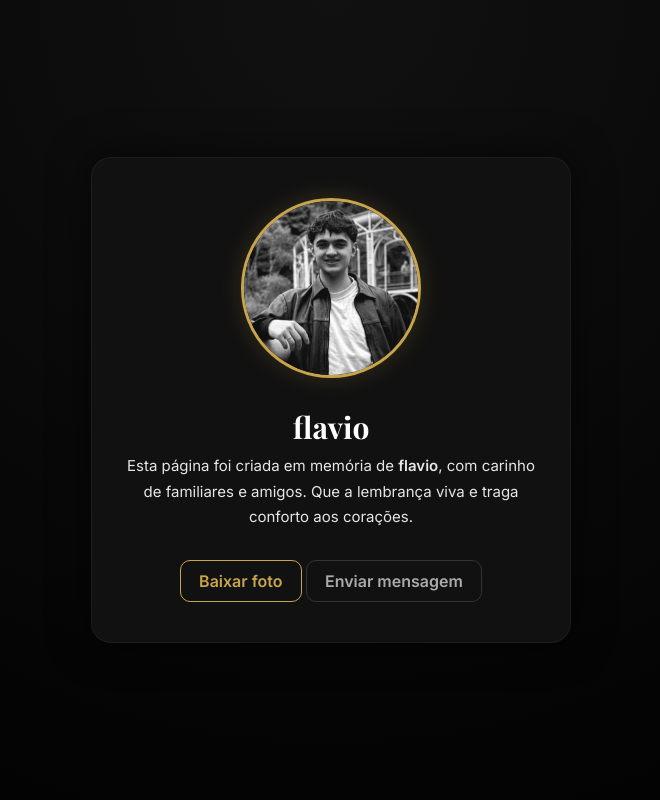
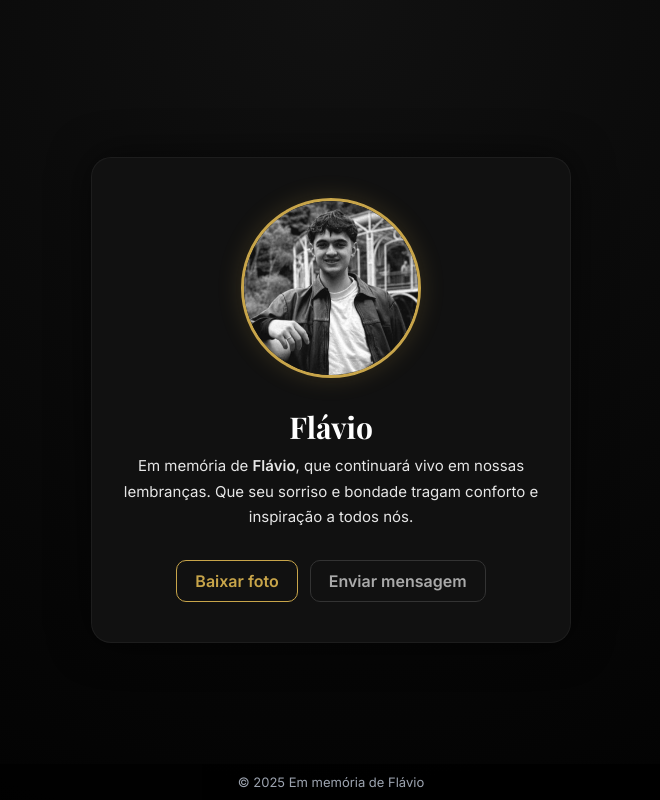
Before and after one commit to flaviohfp/em-memoria-de-flavio, a plain HTML site: page index.html in a window 1280 px wide. Shown: the whole page, without its empty margins (309-969 px from the left). Drawn offline with nearby package versions, Linux system fonts and the light colour scheme.

Commit message:
#1 atualização

```diff
--- a/index.html
+++ b/index.html
@@ -1,36 +1,50 @@
-<!doctype html>
+<!DOCTYPE html>
 <html lang="pt-BR">
   <head>
     <meta charset="utf-8" />
     <meta name="viewport" content="width=device-width,initial-scale=1" />
-  <title>Em memória de flavio</title>
+    <title>Em memória de Flávio</title>
 
-  <link rel="preconnect" href="https://fonts.googleapis.com">
-  <link rel="preconnect" href="https://fonts.gstatic.com" crossorigin>
-  <link href="https://fonts.googleapis.com/css2?family=Playfair+Display:wght@400;700&family=Inter:wght@300;400;600&display=swap" rel="stylesheet">
-  <link rel="stylesheet" href="style.css">
+    <link rel="preconnect" href="https://fonts.googleapis.com" />
+    <link rel="preconnect" href="https://fonts.gstatic.com" crossorigin />
+    <link
+      href="https://fonts.googleapis.com/css2?family=Playfair+Display:wght@400;700&family=Inter:wght@300;400;600&display=swap"
+      rel="stylesheet"
+    />
+    <link rel="stylesheet" href="js.js">
+    <link rel="stylesheet" href="style.css" />
   </head>
   <body>
-  <main class="container" role="main">
+    <main class="memorial" role="main">
       <section class="card" aria-labelledby="page-title">
-      <img src="foto.png" alt="Foto de [Nome]" class="profile-img">
+        <img src="foto.png" alt="Foto de Flávio" class="profile-img" />
 
-      <h1 id="page-title" class="name">flavio</h1>
+        <h1 id="page-title" class="name">Flávio</h1>
 
         <p class="text">
-        Esta página foi criada em memória de <strong>flavio</strong>, com carinho de familiares e amigos.
-        Que a lembrança viva e traga conforto aos corações.
+          Em memória de <strong>Flávio</strong>, que continuará vivo em nossas
+          lembranças. Que seu sorriso e bondade tragam conforto e inspiração a
+          todos nós.
         </p>
 
-      <div class="tribute-actions">
-        <a href="#" class="btn" download>Baixar foto</a>
-        <a href="#" class="btn ghost">Enviar mensagem</a>
+        <div class="actions">
+          <!-- Botão para baixar foto -->
+          <a href="foto.png" download="flavio.png" class="btn"> Baixar foto </a>
+
+          <!-- Botão para enviar mensagem via email -->
+          <a
+            href="https://api.whatsapp.com/send?phone=554999251022&text=Olá%20em%20memória%20de%20Flávio,%20minha%20mensagem%20aqui."
+            target="_blank"
+            class="btn ghost"
+          >
+            Enviar mensagem
+          </a>
         </div>
       </section>
     </main>
 
-  <footer class="site-footer" aria-hidden="false">
-
+    <footer class="footer" aria-hidden="false">
+      &copy; 2025 Em memória de Flávio
     </footer>
   </body>
 </html>
--- a/style.css
+++ b/style.css
@@ -3,7 +3,7 @@
   --panel: #111111;
   --text: #e6e6e6;
   --muted: #9ca3af;
-  --accent: #c8a54a; /* dourado elegante */
+  --accent: #c8a54a;
   --radius: 20px;
   --shadow: 0 0 40px rgba(0, 0, 0, 0.6);
 }
@@ -65,19 +65,6 @@ body {
   margin-bottom: 6px;
 }
 
-.years {
-  color: var(--muted);
-  font-size: 15px;
-  margin-bottom: 18px;
-}
-
-.quote {
-  font-style: italic;
-  color: #d1d5db;
-  margin-bottom: 20px;
-  line-height: 1.5;
-}
-
 .text {
   font-size: 15px;
   color: var(--text);
@@ -124,10 +111,17 @@ body {
 
 /* Rodapé */
 .footer {
+  position: fixed;
+  bottom: 0;
+  left: 0;
+  width: 100%;
   text-align: center;
   color: var(--muted);
   font-size: 13px;
+  padding: 10px 0;
+  background: rgba(0, 0, 0, 0.8); /* opcional, para melhorar a visibilidade */
 }
+
 
 /* Responsivo */
 @media (max-width: 480px) {
```
Lines whose indentation alone changed are shown as unchanged.
